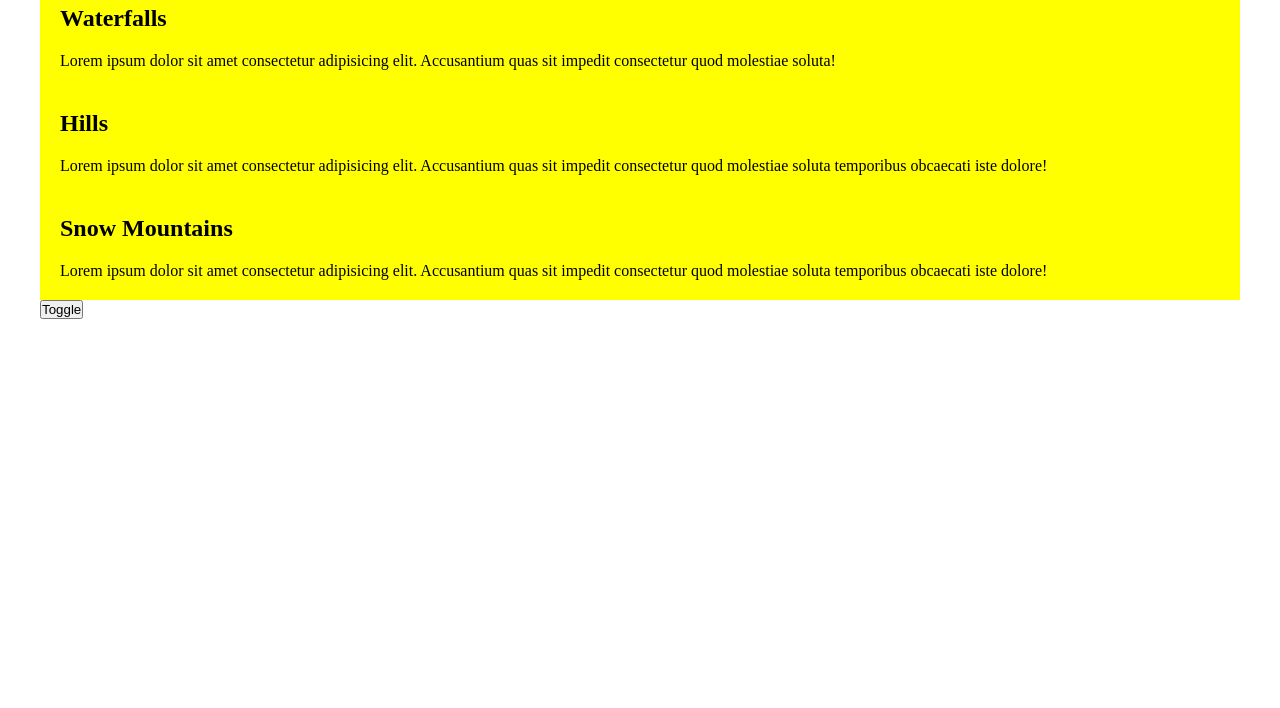
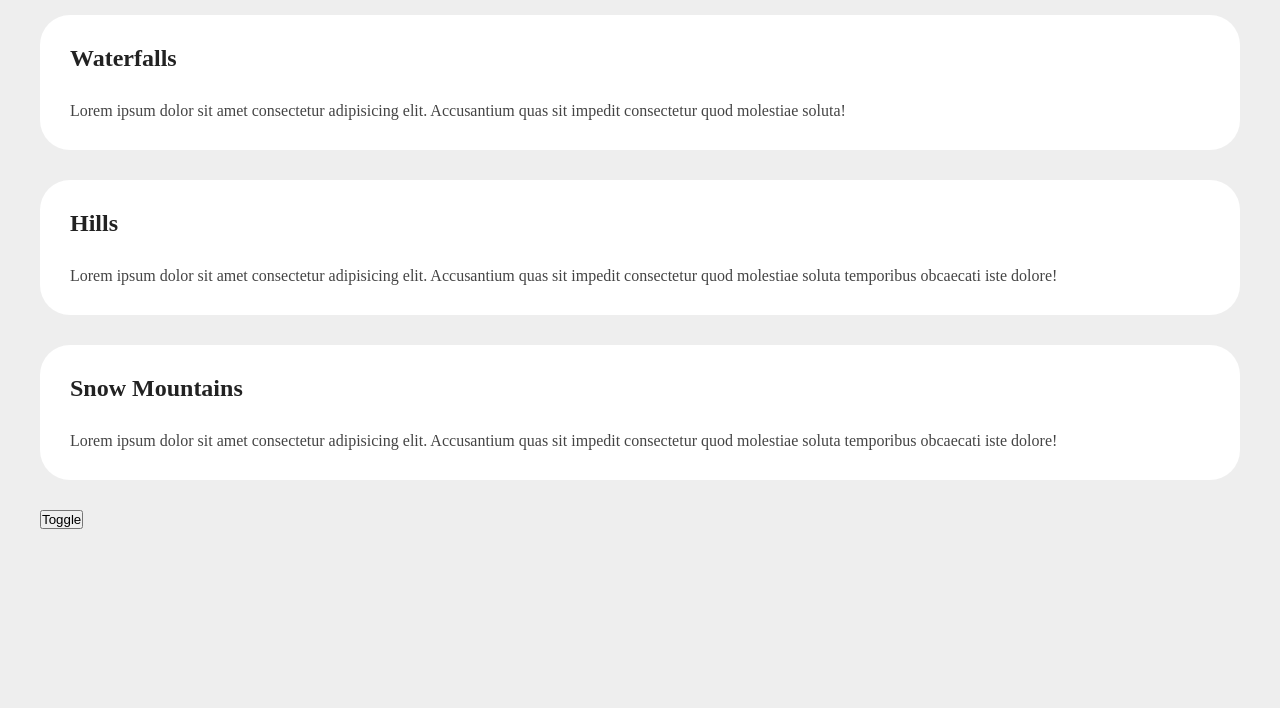
Before and after one commit to Hem1144/all-about-css, a plain HTML site: page dark-mode/index.html in a window 1280 px wide. Shown: the part 92-800 px from the top of the page. Drawn offline with Linux system fonts and the light colour scheme.

Commit message:
feat: Implemented the all logic to create dark-mode feature in app

```diff
--- a/dark-mode/style.css
+++ b/dark-mode/style.css
@@ -4,22 +4,52 @@
   box-sizing: border-box;
 }
 
+:root {
+  --primary-text-color: #222;
+  --secondary-text-color: #444;
+  --card-background-color: #fff;
+  --background-color: #eee;
+  --default-margin: 30px;
+}
+
+.dark {
+  --primary-text-color: #fff;
+  --secondary-text-color: #ddd;
+  --card-background-color: #333;
+  --background-color: #111;
+}
+
 .container {
+  min-height: 100vh;
   padding: 40px;
-  --my-var: red;
+  background-color: var(--background-color);
 }
 
 h1 {
   text-align: center;
+  color: var(--primary-text-color);
+}
+
+.box {
+  /* --my-var: yellow; */
+  padding: var(--default-margin);
+  margin-block: var(--default-margin);
+  background-color: var(--card-background-color);
+  border-radius: var(--default-margin);
+}
+
+h2 {
+  color: var(--primary-text-color);
+  margin-bottom: var(--default-margin);
   background-color: var(--my-var);
 }
 
-.box {
-  --my-var: yellow;
-  padding: 20px;
-  background-color: var(--my-var);
+p {
+  color: var(--secondary-text-color);
 }
 
-.box h2 {
-  margin-bottom: 20px;
+@media screen and (min-width: 800px) {
+  .container {
+    /* --my-var: pink; */
+  }
 }
```
